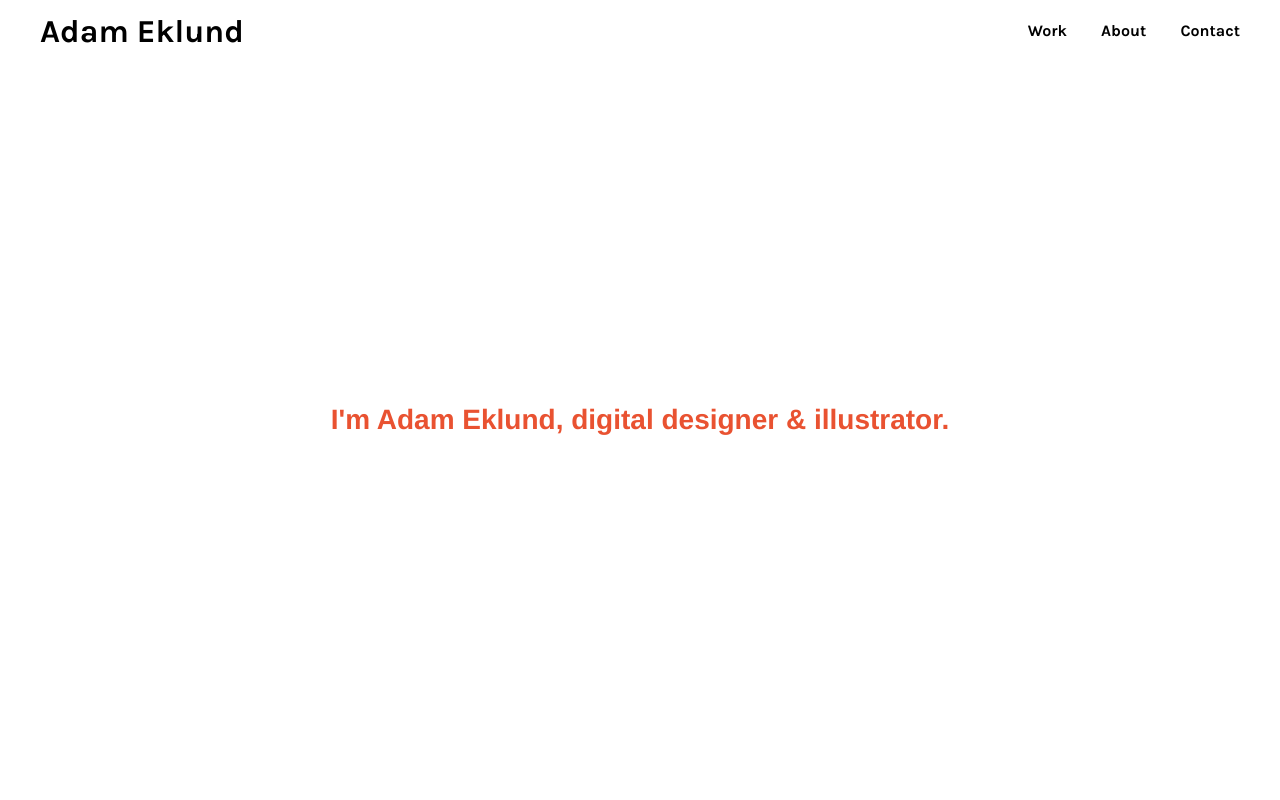
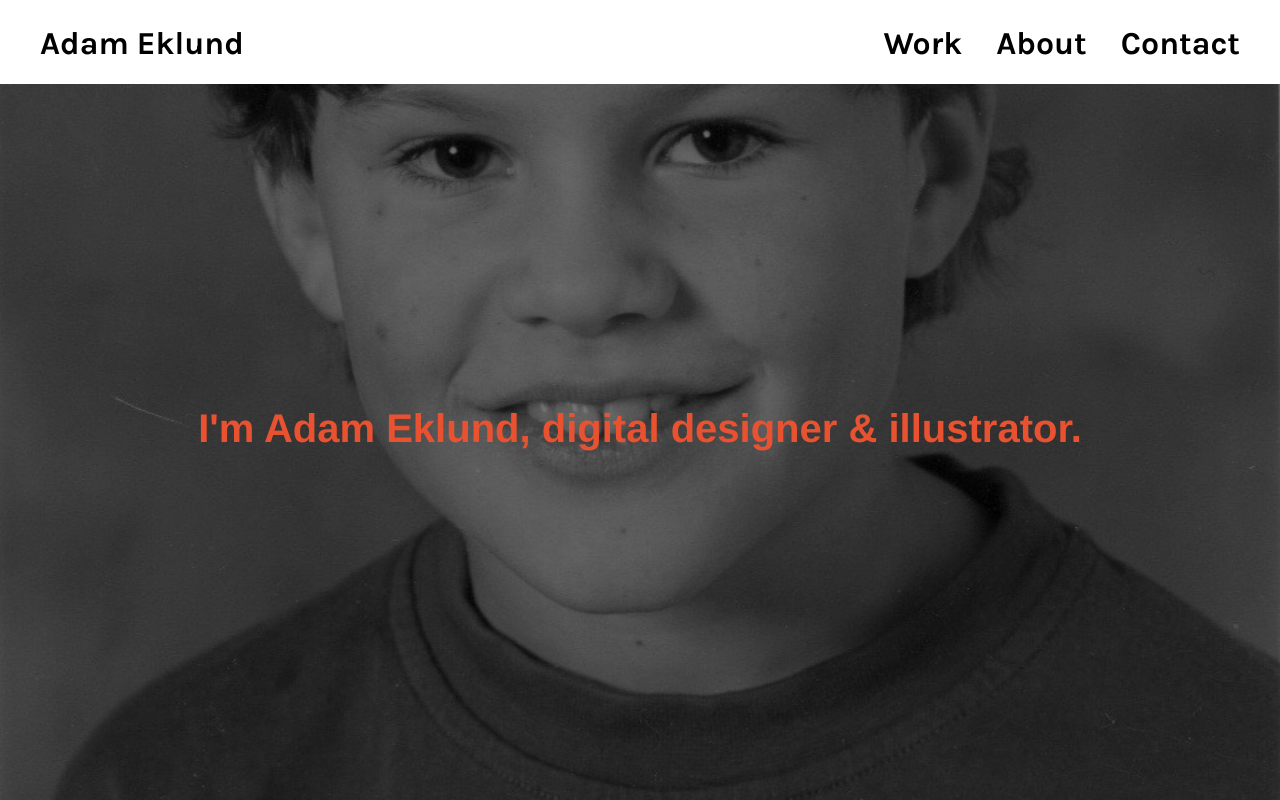
Before and after one commit to adameklund1987/adam_portfolio, a plain HTML site: page index.html in a window 1280 px wide. Shown: the top 800 px of the page. Drawn offline with nearby package versions, Linux system fonts and the light colour scheme.

Commit message:
adding files to repo

```diff
--- a/index.html
+++ b/index.html
@@ -11,8 +11,12 @@
   </head>
   <body>
 
+
+
+
+
     <div class="meny">
-      <span class="site-logo"> <a href="#">Adam Eklund</a></span>
+      <a href="#" class="site-logo">Adam Eklund</a>
         <ul class="nav">
 
               <li><a href="#work">Work</a></li>
@@ -20,7 +24,9 @@
               <li><a href="#">Contact</a></li>
           </ul>
     </div>
-    <section>
+
+<div class="background-image">
+  <section>
       <div class="Rubrik">
         <h1 class="fadeIn">I'm Adam Eklund, digital designer & illustrator.</h1>
       <div class="triangle-down">
@@ -28,9 +34,13 @@
       </div>
       </div>
     </section>
+
+</div>
+
+
     <section>
-      <div id="work">
-        <p>WOrk</p>
+      <div class="fadeIn" id="work">
+        <img src="devices_mockup_3.png" alt="">
       </div>
     </section>
   </body>
--- a/style.css
+++ b/style.css
@@ -9,26 +9,26 @@ body{
 
 
 .site-logo {
-  position: absolute;
-  left: 40px;
-  top: 8px;
+  float: left;
   font-size: 32px;
 }
 
 .meny {
   width: 100%;
   position: fixed;
-  height: 40px;
   top: 0;
   font-weight: 700;
   background-color: #fff;
+  z-index: 9999;
+
+  padding-top:20px;
+  padding-right: 40px;
+  padding-bottom:0;
+  padding-left: 40px;
 }
 
 .nav {
-  position: absolute;
-  right: 40px;
-  top: 18px;
-  font-weight: 700;
+  float: right;
 }
 
 .nav > li {
@@ -45,9 +45,15 @@ body{
   color: #E95231;
 }
 
+ul {
+  line-height: unset;
+}
+
 
 a{
   color: black;
+  font-weight: 700;
+  font-size: 32px;
 }
 
 a:hover{
@@ -72,11 +78,23 @@ a:hover{
 */
 
 
+.background-image {
+  background:url('Adam-9år.jpeg') no-repeat center center fixed;
+  -webkit-background-size: cover;
+  -moz-background-size: cover;
+  -o-background-size: cover;
+  background-size: cover;
+
+  width: 100%;
+  height: 100vh;
+
+}
+
 h1{
   color: #E95231;
   text-align: center;
-  font-size: 28px;
-  margin-top: 400px;
+  font-size: 40px;
+  padding-top: 400px;
   margin-bottom: 0px;
   font-weight: 700;
 
@@ -102,6 +120,16 @@ h1{
 
 #work {
   margin-top: 1000px;
+
+  -webkit-animation-duration: 1.6s;
+  animation-duration: 1.6s;
+  -webkit-animation-fill-mode: both;
+  animation-fill-mode: both;
+}
+
+span {
+  padding:0;
+  margin: 0;
 }
 
 @keyframes fadeIn {
```
Also changed, not shown: Adam-9år.jpeg (added), devices_mockup_3.png (added).
